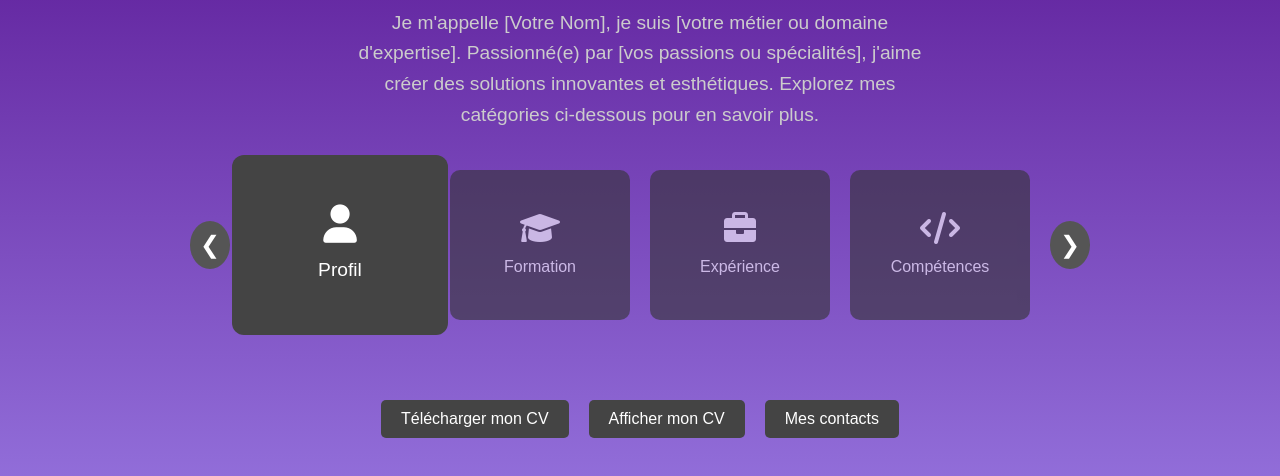
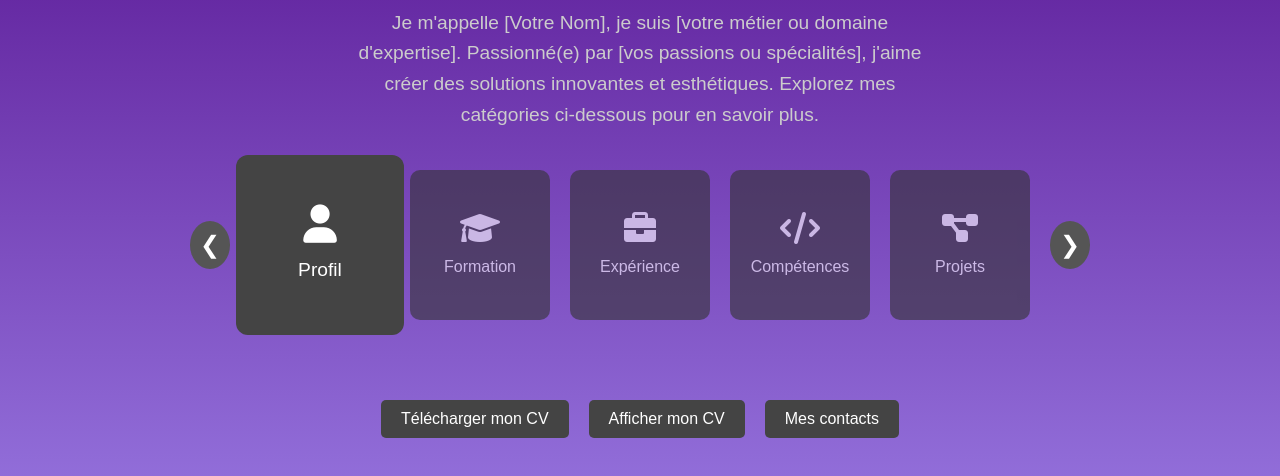
Before and after one commit to AZIZTaha83/Portfolio, a plain HTML site: page accueil.html in a window 1280 px wide. Shown: the part 304-780 px from the top of the page. Drawn offline with Linux system fonts and the light colour scheme.

Commit message:
Update accueil.html

```diff
--- a/accueil.html
+++ b/accueil.html
@@ -16,7 +16,7 @@
         /* Styles généraux */
         body {
             font-family: 'Arial', sans-serif;
-            background :linear-gradient(to bottom,#4B0082, #9370DB);
+            background: linear-gradient(to bottom,#4B0082, #9370DB);
             color: #f4f4f4;
             line-height: 1.6;
             display: flex;
@@ -287,6 +287,10 @@
             <i class="fas fa-code"></i> <!-- Icône pour Compétences -->
             <span>Compétences</span>
         </div>
+        <div class="carousel-block" data-target="projets" data-url="https://aziztaha83.github.io/Portfolio/projets.html">
+            <i class="fas fa-project-diagram"></i> <!-- Icône pour Projets -->
+            <span>Projets</span>
+        </div>
         <button class="carousel-button next" onclick="nextBlock()" aria-label="Suivant">&#10095;</button>
     </div>
 
```
